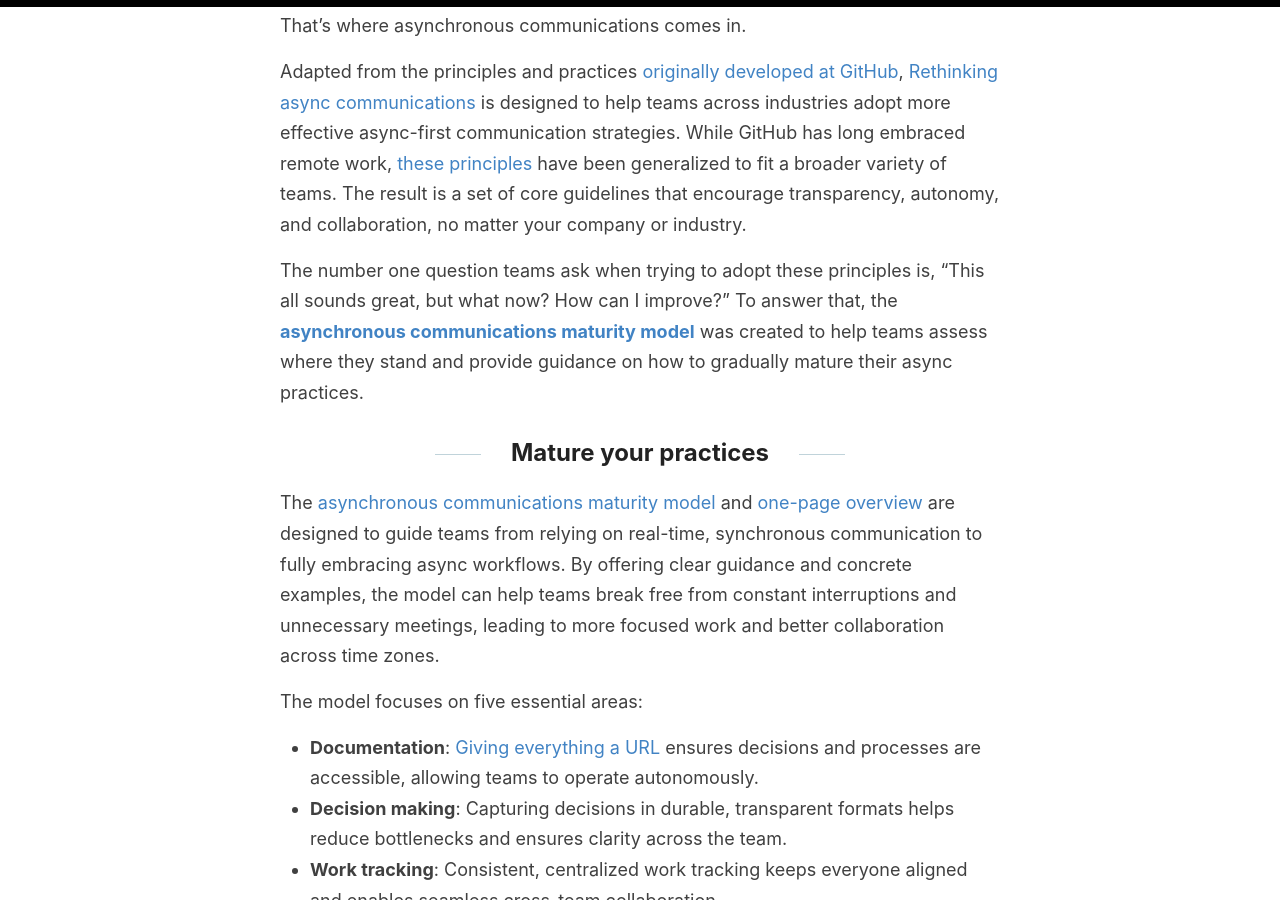
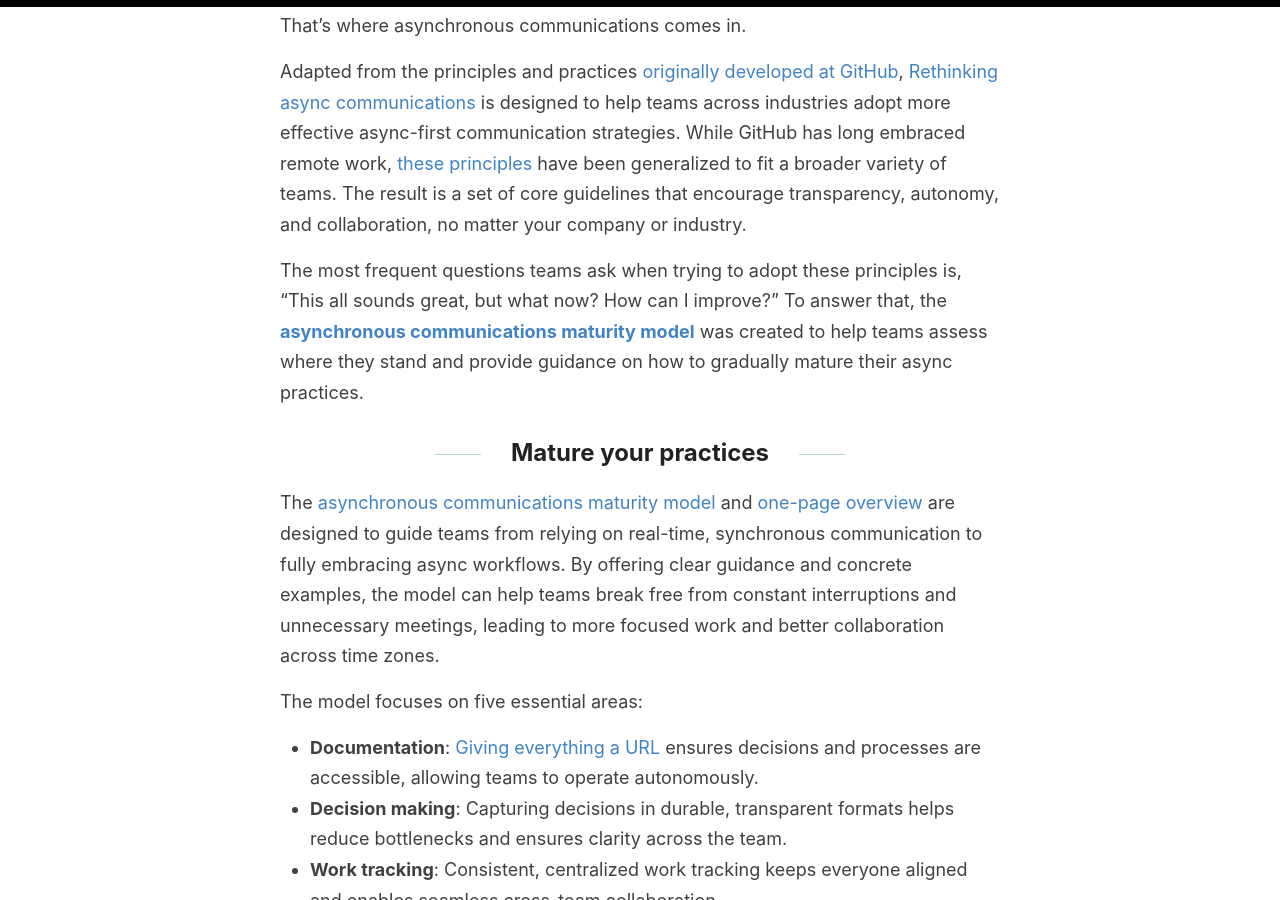
Before and after one commit to amatlack/amatlack.github.io, a Jekyll site: the page built from _posts/2024-10-03-async-comms-maturity-model.md, in a window 1280 px wide and 900 px high, scrolled down 1271 px. Built offline with Jekyll 4.4.1, drawn with Linux system fonts in a browser that asks for light colours.

Commit message:
wording tweak

```diff
--- a/_posts/2024-10-03-async-comms-maturity-model.md
+++ b/_posts/2024-10-03-async-comms-maturity-model.md
@@ -14,7 +14,7 @@ That’s where asynchronous communications comes in.
 
 Adapted from the principles and practices [originally developed at GitHub](https://github.com/github/how-engineering-communicates), [Rethinking async communications](https://github.com/amatlack/rethinking-async-communications) is designed to help teams across industries adopt more effective async-first communication strategies. While GitHub has long embraced remote work, [these principles](https://github.com/amatlack/rethinking-async-communications) have been generalized to fit a broader variety of teams. The result is a set of core guidelines that encourage transparency, autonomy, and collaboration, no matter your company or industry.
 
-The number one question teams ask when trying to adopt these principles is, “This all sounds great, but what now? How can I improve?” To answer that, the [**asynchronous communications maturity model**](https://github.com/amatlack/rethinking-async-communications/blob/main/maturity-model.md) was created to help teams assess where they stand and provide guidance on how to gradually mature their async practices.
+The most frequent questions teams ask when trying to adopt these principles is, “This all sounds great, but what now? How can I improve?” To answer that, the [**asynchronous communications maturity model**](https://github.com/amatlack/rethinking-async-communications/blob/main/maturity-model.md) was created to help teams assess where they stand and provide guidance on how to gradually mature their async practices.
 
 ## Mature your practices
 
```
